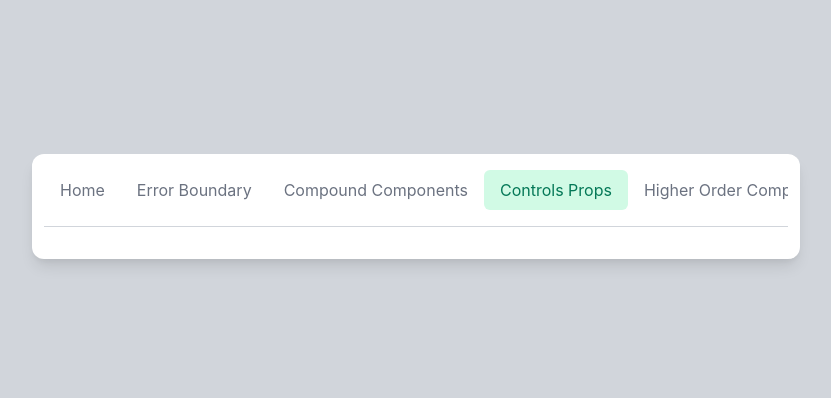
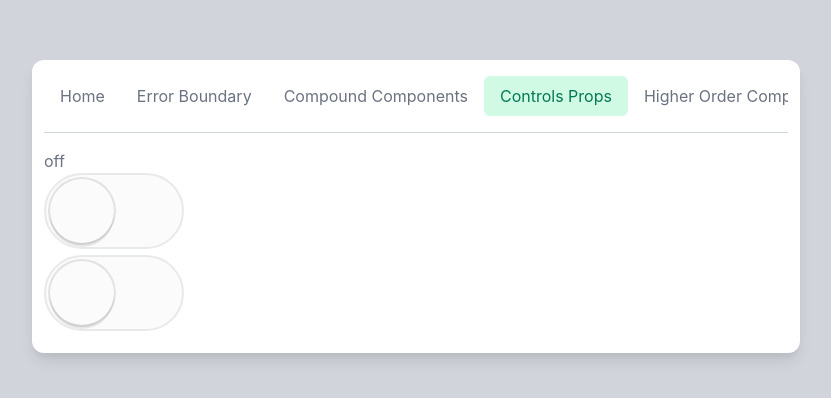
Before and after one commit to Cuuki/advanced-react-playground, a React (Create React App) app: page /examples/control-props in a window 1280 px wide. Shown: the part 194-592 px from the top of the page, without its empty margins (224-1055 px from the left). Built offline with nearby package versions, Linux system fonts and the light colour scheme.

Commit message:
add controls props toggle example

```diff
--- a/src/examples/control-props/index.tsx
+++ b/src/examples/control-props/index.tsx
@@ -1,5 +1,59 @@
-import React from 'react';
+import React, {useCallback, useState} from 'react';
+import Switch from '../../components/Switch';
 
-const ControlPropsExample: React.FC = () => null;
+interface ToggleProps {
+  on?: boolean;
+  onToggle: (on: boolean) => void;
+}
+
+const Toggle: React.FC<ToggleProps> = ({on, onToggle}) => {
+  const [internalOn, setInternalOn] = useState<boolean>(false);
+
+  const toggle = useCallback(() => {
+    if (on !== undefined) {
+      onToggle(!on);
+
+      return;
+    }
+
+    setInternalOn((prevOn) => {
+      const newOn = !prevOn;
+
+      onToggle(newOn);
+
+      return newOn;
+    });
+  }, [on, onToggle]);
+
+  return <Switch on={on !== undefined ? on : internalOn} onClick={toggle} />;
+};
+
+const ControlPropsExample: React.FC = () => {
+  const [on, setOn] = useState<boolean>(false);
+  const [inputValue, setInputValue] = useState<string>('off');
+
+  const handleToggle = useCallback((on) => {
+    setOn(on);
+    setInputValue(on ? 'on' : 'off');
+  }, []);
+
+  const handleChange = useCallback(({target: {value}}) => {
+    if (value === 'on') {
+      setOn(true);
+    } else if (value === 'off') {
+      setOn(false);
+    }
+
+    setInputValue(value);
+  }, []);
+
+  return (
+    <div>
+      <input value={inputValue} onChange={handleChange} />
+      <Toggle on={on} onToggle={handleToggle} />
+      <Toggle onToggle={handleToggle} />
+    </div>
+  );
+};
 
 export default ControlPropsExample;
```
